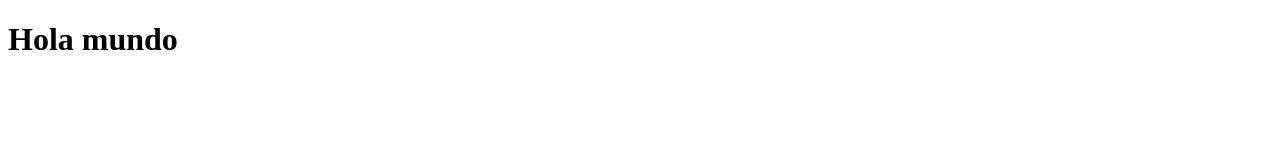
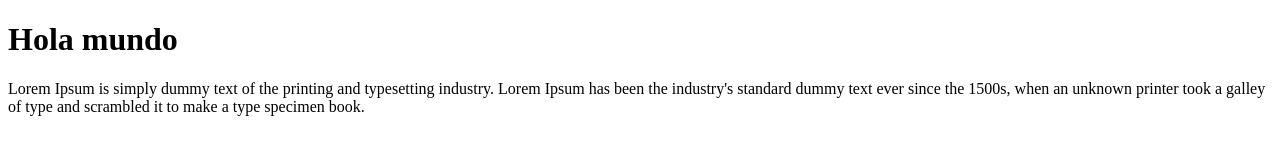
Before and after one commit to JCJetz/ejercicio_9_en_parejas_mario, a plain HTML site: page index.html in a window 1280 px wide. Drawn offline with Linux system fonts and the light colour scheme.

Commit message:
added Lorem Ipsum

```diff
--- a/index.html
+++ b/index.html
@@ -8,5 +8,10 @@
 </head>
 <body>
     <h1>Hola mundo</h1>
+    <p>
+        Lorem Ipsum is simply dummy text of the printing and typesetting industry.
+        Lorem Ipsum has been the industry's standard dummy text ever since the 1500s,
+        when an unknown printer took a galley of type and scrambled it to make a type specimen book.
+    </p>
 </body>
 </html>
```
